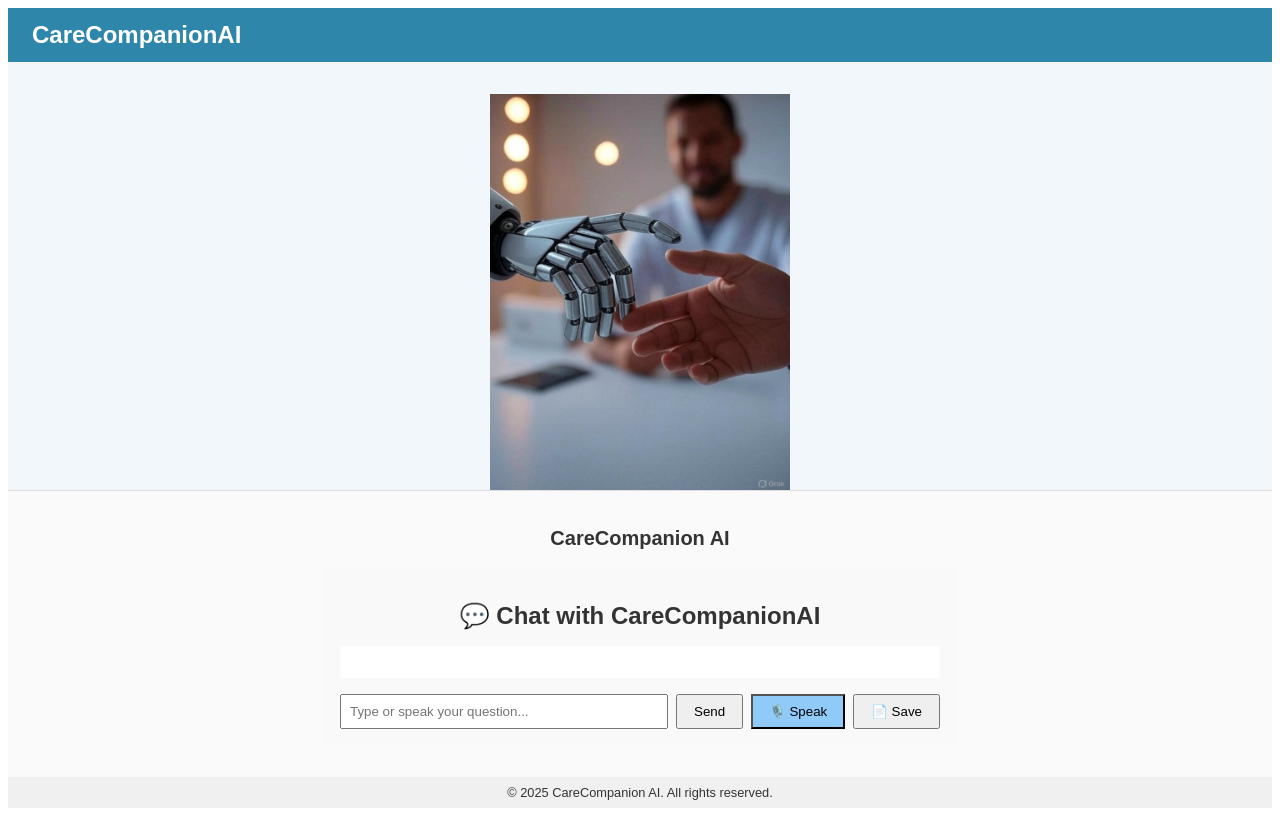
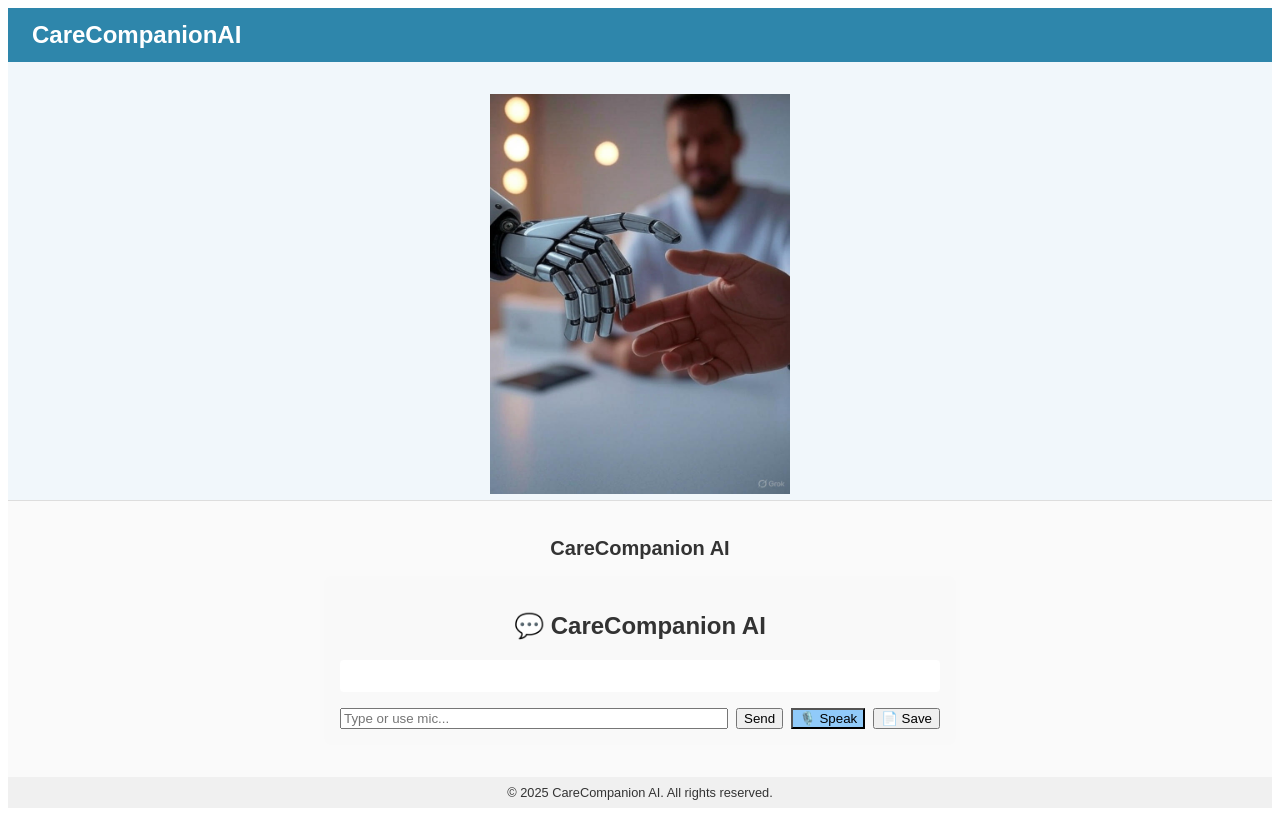
Before and after one commit to scalisek3/carecompanionai-frontend, a React (Create React App) app: page / in a window 1280 px wide. Built offline with nearby package versions, Linux system fonts and the light colour scheme.

Commit message:
reduce token count3

```diff
--- a/src/components/GPTChatBot.js
+++ b/src/components/GPTChatBot.js
@@ -4,51 +4,24 @@
 
 const SpeechRecognition = window.SpeechRecognition || window.webkitSpeechRecognition;
 
-// Detect location
 const extractLocation = (text) => {
-  const locationRegex = /\b(in|near|around|from|to) ([A-Z][a-z]+(?:,?\s?[A-Z]{2})?)\b/;
-  const match = text.match(locationRegex);
-  return match ? match[2] : null;
+  const match = text.match(/\b(?:in|near|around|from|to)\s([A-Z][a-z]+(?:,\s?[A-Z]{2})?)/i);
+  return match ? match[1] : null;
 };
 
-// Smart prompt logic
-const generateSmartPrompt = (text) => {
-  const triggers = [
-    {
-      keywords: ['palliative', 'hospice', 'end-of-life'],
-      prompt: 'Ask if they would like help finding palliative care providers in their city and confirm if those providers accept Medicare or UnitedHealthcare.'
-    },
-    {
-      keywords: ['mri', 'imaging', 'scan', 'x-ray', 'ultrasound'],
-      prompt: 'Ask if this procedure needs pre-authorization or must be performed at an in-network imaging center.'
-    },
-    {
-      keywords: ['blood test', 'lab', 'cbc', 'lipid'],
-      prompt: 'Ask if a fasting blood test is required or if they should use a preferred in-network lab.'
-    },
-    {
-      keywords: ['specialist', 'referral', 'consult'],
-      prompt: 'Ask if they need a referral from their primary doctor for the specialist visit.'
-    },
-    {
-      keywords: ['medication', 'prescription', 'pharmacy'],
-      prompt: 'Ask if their medication is covered by UnitedHealthcare or Medicare and whether prior authorization is needed.'
-    },
-    {
-      keywords: ['urgent care', 'emergency', 'er'],
-      prompt: 'Remind them to verify coverage and whether follow-up paperwork is required.'
-    }
+const smartPrompt = (text) => {
+  const prompts = [
+    { keywords: ['bipap', 'ventilator'], message: 'Check if the SNF provides respiratory or BiPAP support.' },
+    { keywords: ['palliative', 'hospice'], message: 'See if the provider offers palliative or end-of-life care.' },
+    { keywords: ['mri', 'scan'], message: 'Ask about pre-authorization and in-network imaging centers.' },
+    { keywords: ['blood', 'lab'], message: 'Does this test require fasting? Check in-network labs.' },
+    { keywords: ['urgent', 'er'], message: 'Is this covered as an emergency or urgent care visit?' }
   ];
-
-  for (let { keywords, prompt } of triggers) {
-    if (keywords.some(k => text.toLowerCase().includes(k))) {
-      return {
-        role: 'system',
-        content: `Smart follow-up: ${prompt}`
-      };
-    }
-  }
-  return null;
+  const found = prompts.find(({ keywords }) => keywords.some(k => text.toLowerCase().includes(k)));
+  return found ? {
+    role: 'system',
+    content: `User may need follow-up guidance. Example: ${found.message}`
+  } : null;
 };
 
 const GPTChatBot = () => {
@@ -56,13 +29,7 @@
     const saved = localStorage.getItem('carechat');
     return saved ? JSON.parse(saved) : [{
       role: 'system',
-      content: `You are CareCompanionAI, a warm and helpful AI assistant for seniors. You specialize in Medicare, Medicaid, UnitedHealthcare, and healthcare access.
-
-Always:
-- Answer clearly with step-by-step advice.
-- Include phone numbers or links when relevant.
-- Suggest questions the user should ask their provider (e.g. prior authorization, network coverage, required labs).
-- Avoid repeating unless asked. Assume the user expects *you* to do the work.`
+      content: `You are CareCompanionAI, an expert assistant for Medicare, Medicaid, UnitedHealthcare, and senior care. Provide direct, local results. Always do the research for the user.`
     }];
   });
 
@@ -76,84 +43,49 @@
     if (SpeechRecognition) {
       recognitionRef.current = new SpeechRecognition();
       recognitionRef.current.lang = 'en-US';
-      recognitionRef.current.continuous = false;
-      recognitionRef.current.interimResults = false;
-
-      recognitionRef.current.onresult = (event) => {
-        const transcript = event.results[0][0].transcript.trim();
-        if (transcript) {
-          setInput(transcript);
-          setTimeout(() => handleSend(), 300);
-        }
-        setListening(false);
-      };
-
-      recognitionRef.current.onerror = (e) => {
-        console.error('Speech recognition error:', e);
-        setListening(false);
+      recognitionRef.current.onresult = (e) => {
+        const transcript = e.results[0][0].transcript;
+        setInput(transcript);
+        setTimeout(handleSend, 300);
       };
       recognitionRef.current.onend = () => setListening(false);
+      recognitionRef.current.onerror = () => setListening(false);
     }
   }, []);
 
   useEffect(() => {
     localStorage.setItem('carechat', JSON.stringify(messages));
-    if (chatRef.current) {
-      chatRef.current.scrollTop = chatRef.current.scrollHeight;
-    }
+    chatRef.current?.scrollTo(0, chatRef.current.scrollHeight);
   }, [messages]);
 
   const toggleMic = () => {
-    if (!SpeechRecognition) {
-      alert('Your browser does not support voice input.');
-      return;
-    }
-
-    if (listening) {
-      recognitionRef.current.stop();
-      setListening(false);
-    } else {
-      recognitionRef.current.start();
-      setListening(true);
-    }
+    if (!SpeechRecognition) return alert('Voice input not supported.');
+    listening ? recognitionRef.current.stop() : recognitionRef.current.start();
+    setListening(!listening);
   };
 
   const handleSend = async () => {
     if (!input.trim()) return;
 
     const location = extractLocation(input);
-    const locationMessage = location
-      ? { role: 'system', content: `User is located in ${location}. Tailor recommendations.` }
-      : null;
-
-    const smartPrompt = generateSmartPrompt(input);
-    const lastUser = messages.slice().reverse().find(m => m.role === 'user');
-    const repeatBlock = lastUser?.content === input.trim()
-      ? { role: 'system', content: 'Avoid repeating the last message. Continue the conversation.' }
-      : null;
-
     const newMessages = [
       ...messages,
-      ...(locationMessage ? [locationMessage] : []),
-      ...(repeatBlock ? [repeatBlock] : []),
-      ...(smartPrompt ? [smartPrompt] : []),
+      location ? { role: 'system', content: `User is located in ${location}` } : null,
+      smartPrompt(input),
       { role: 'user', content: input.trim() }
-    ];
+    ].filter(Boolean);
 
     setMessages(newMessages);
     setInput('');
     setLoading(true);
 
     try {
-      const res = await axios.post('https://carecompanionai-website.onrender.com/api/chat-with-tools', {
-        messages: newMessages
-      });
-
+      const res = await axios.post('/api/chat-with-tools', { messages: newMessages });
       const reply = res.data.choices[0].message;
       setMessages([...newMessages, reply]);
     } catch (err) {
-      console.error('❌ Assistant error:', err);
-      alert('The assistant encountered an issue. Please try again shortly.');
+      console.error(err);
+      alert('Error from assistant.');
     } finally {
       setLoading(false);
     }
@@ -162,57 +94,30 @@
   const handleDownload = () => {
     const doc = new jsPDF();
     let y = 10;
-    const date = new Date().toLocaleString();
     doc.setFontSize(10);
-    doc.text(`CareCompanionAI Conversation – ${date}`, 10, y);
+    doc.text(`CareCompanionAI Conversation – ${new Date().toLocaleString()}`, 10, y);
     y += 10;
-    messages.filter(m => m.role !== 'system').forEach(msg => {
-      const label = msg.role === 'user' ? 'You: ' : 'Bot: ';
-      const lines = doc.splitTextToSize(`${label}${msg.content}`, 180);
-      lines.forEach(line => {
-        if (y > 280) {
-          doc.addPage();
-          y = 10;
-        }
-        doc.text(line, 10, y);
-        y += 7;
-      });
-      y += 3;
+    messages.filter(m => m.role !== 'system').forEach(m => {
+      doc.text(`${m.role === 'user' ? 'You' : 'Bot'}: ${m.content}`, 10, y);
+      y += 10;
+      if (y > 270) { doc.addPage(); y = 10; }
     });
-    doc.save('carecompanionai-conversation.pdf');
+    doc.save('carecompanion-conversation.pdf');
   };
 
   return (
     <div style={{ maxWidth: '600px', margin: '1rem auto', padding: '1rem', backgroundColor: '#f9f9f9', borderRadius: '8px' }}>
-      <h2 style={{ textAlign: 'center', marginBottom: '1rem' }}>💬 Chat with CareCompanionAI</h2>
-
-      <div
-        ref={chatRef}
-        style={{ maxHeight: '300px', overflowY: 'auto', backgroundColor: '#fff', padding: '1rem', borderRadius: '4px', marginBottom: '1rem' }}
-      >
+      <h2 style={{ textAlign: 'center' }}>💬 CareCompanion AI</h2>
+      <div ref={chatRef} style={{ maxHeight: '300px', overflowY: 'auto', marginBottom: '1rem', background: '#fff', padding: '1rem', borderRadius: '4px' }}>
         {messages.filter(m => m.role !== 'system').map((msg, i) => (
-          <div key={i} style={{ marginBottom: '0.5rem' }}>
-            <strong>{msg.role === 'user' ? 'You' : 'Bot'}:</strong> {msg.content}
-          </div>
+          <div key={i}><strong>{msg.role === 'user' ? 'You' : 'Bot'}:</strong> {msg.content}</div>
         ))}
       </div>
-
-      <div style={{ display: 'flex', gap: '0.5rem', alignItems: 'center' }}>
-        <input
-          value={input}
-          onChange={e => setInput(e.target.value)}
-          placeholder="Type or speak your question..."
-          style={{ flexGrow: 1, padding: '0.5rem' }}
-        />
-        <button onClick={handleSend} disabled={loading} style={{ padding: '0.5rem 1rem' }}>
-          {loading ? 'Sending...' : 'Send'}
-        </button>
-        <button onClick={toggleMic} style={{ padding: '0.5rem 1rem', backgroundColor: listening ? '#e57373' : '#90caf9' }}>
-          {listening ? '🎤 Listening...' : '🎙️ Speak'}
-        </button>
-        <button onClick={handleDownload} style={{ padding: '0.5rem 1rem' }}>
-          📄 Save
-        </button>
+      <div style={{ display: 'flex', gap: '0.5rem' }}>
+        <input value={input} onChange={e => setInput(e.target.value)} style={{ flex: 1 }} placeholder="Type or use mic..." />
+        <button onClick={handleSend} disabled={loading}>{loading ? 'Sending...' : 'Send'}</button>
+        <button onClick={toggleMic} style={{ background: listening ? '#e57373' : '#90caf9' }}>{listening ? '🎤 Stop' : '🎙️ Speak'}</button>
+        <button onClick={handleDownload}>📄 Save</button>
       </div>
     </div>
   );
```
